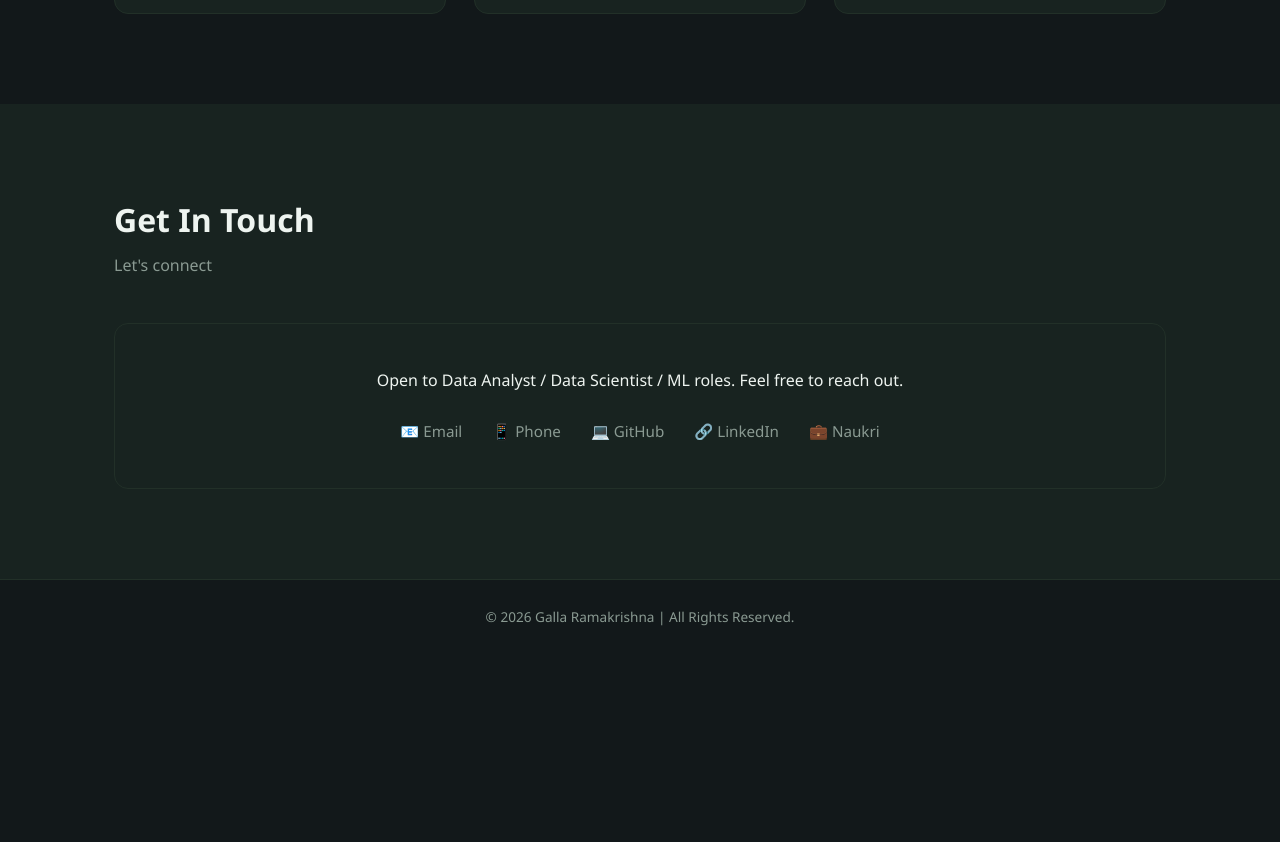
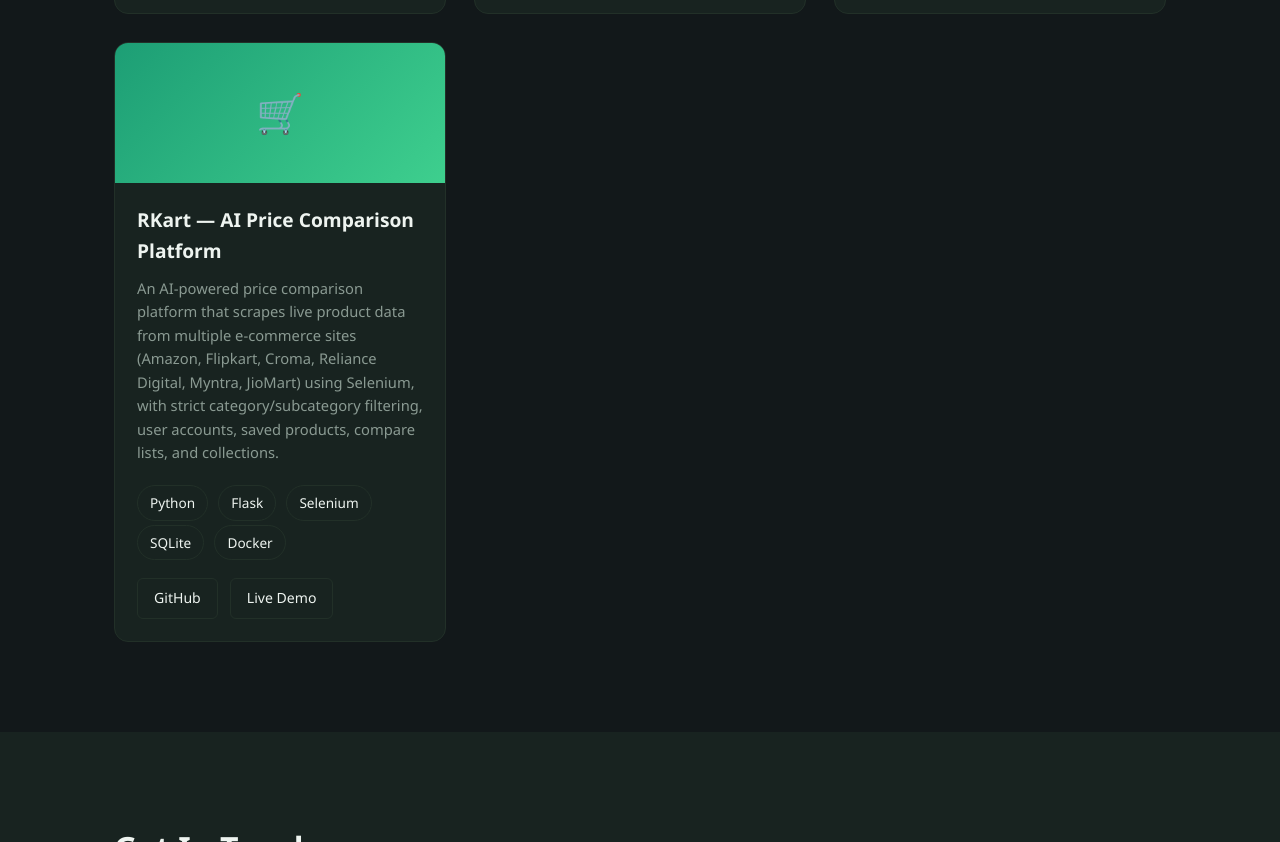
Before and after one commit to gallaramakrishna6-arch/RKprojects, a plain HTML site: page index.html in a window 1280 px wide. Shown: the part 3620-4462 px from the top of the page. Before the commit the page ends 4274 px from the top, so only its background shows below. Drawn offline with Linux system fonts and the light colour scheme.

Commit message:
Add RKart project card to index.html
Added RKart project card with details about the AI price comparison platform, including features and links to GitHub and live demo.

```diff
--- a/index.html
+++ b/index.html
@@ -784,6 +784,55 @@
       </div>
 
 
+      <!-- RKART -->
+      <div class="project-card">
+
+        <div class="project-banner">
+          🛒
+        </div>
+
+        <div class="project-body">
+
+          <h3>RKart — AI Price Comparison Platform</h3>
+
+          <p>
+            An AI-powered price comparison platform that scrapes live product
+            data from multiple e-commerce sites (Amazon, Flipkart, Croma,
+            Reliance Digital, Myntra, JioMart) using Selenium, with strict
+            category/subcategory filtering, user accounts, saved products,
+            compare lists, and collections.
+          </p>
+
+          <div class="project-tags">
+
+            <span class="tag">Python</span>
+            <span class="tag">Flask</span>
+            <span class="tag">Selenium</span>
+            <span class="tag">SQLite</span>
+            <span class="tag">Docker</span>
+
+          </div>
+
+          <div class="project-links">
+
+            <a href="https://github.com/gallaramakrishna6-arch/Rkart"
+               target="_blank"
+               rel="noopener noreferrer">
+              GitHub
+            </a>
+
+            <a href="https://rkart-production.up.railway.app"
+               target="_blank"
+               rel="noopener noreferrer">
+              Live Demo
+            </a>
+
+          </div>
+
+        </div>
+      </div>
+
+
     </div>
   </div>
 
```
